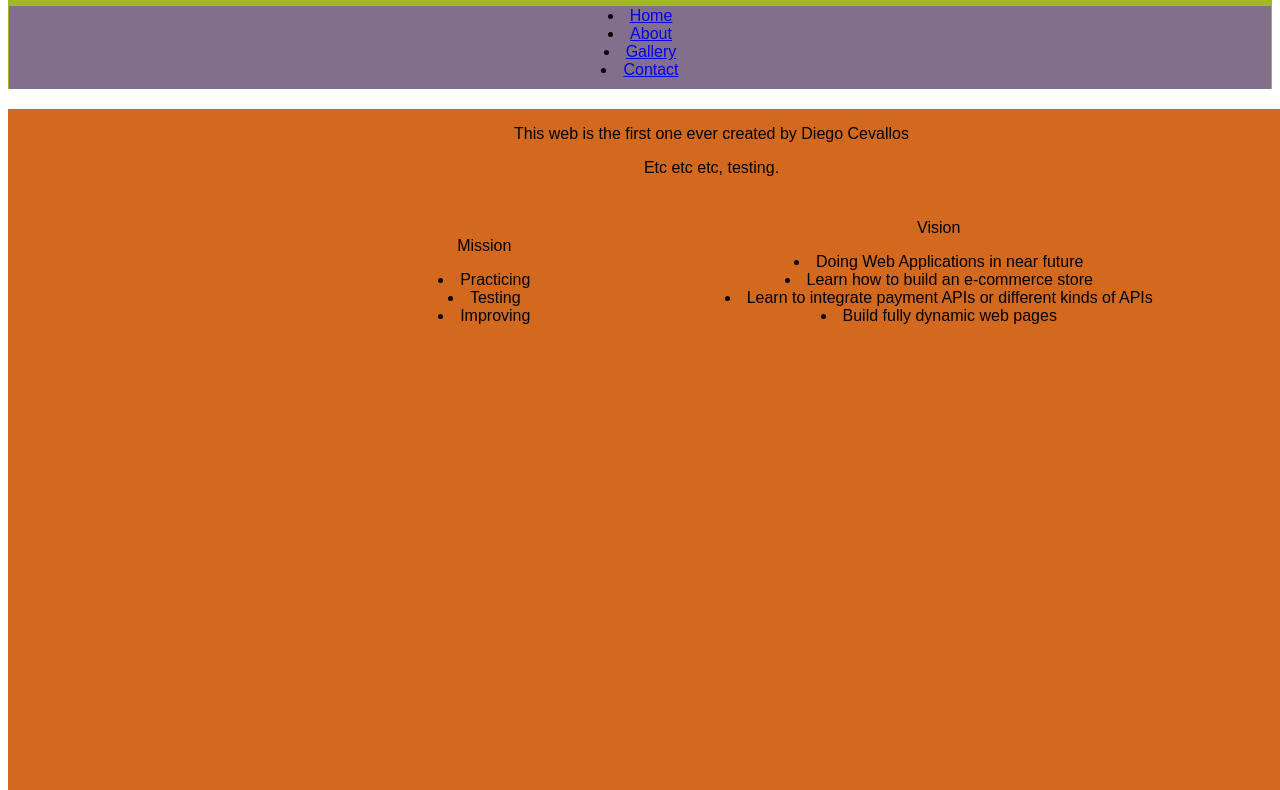
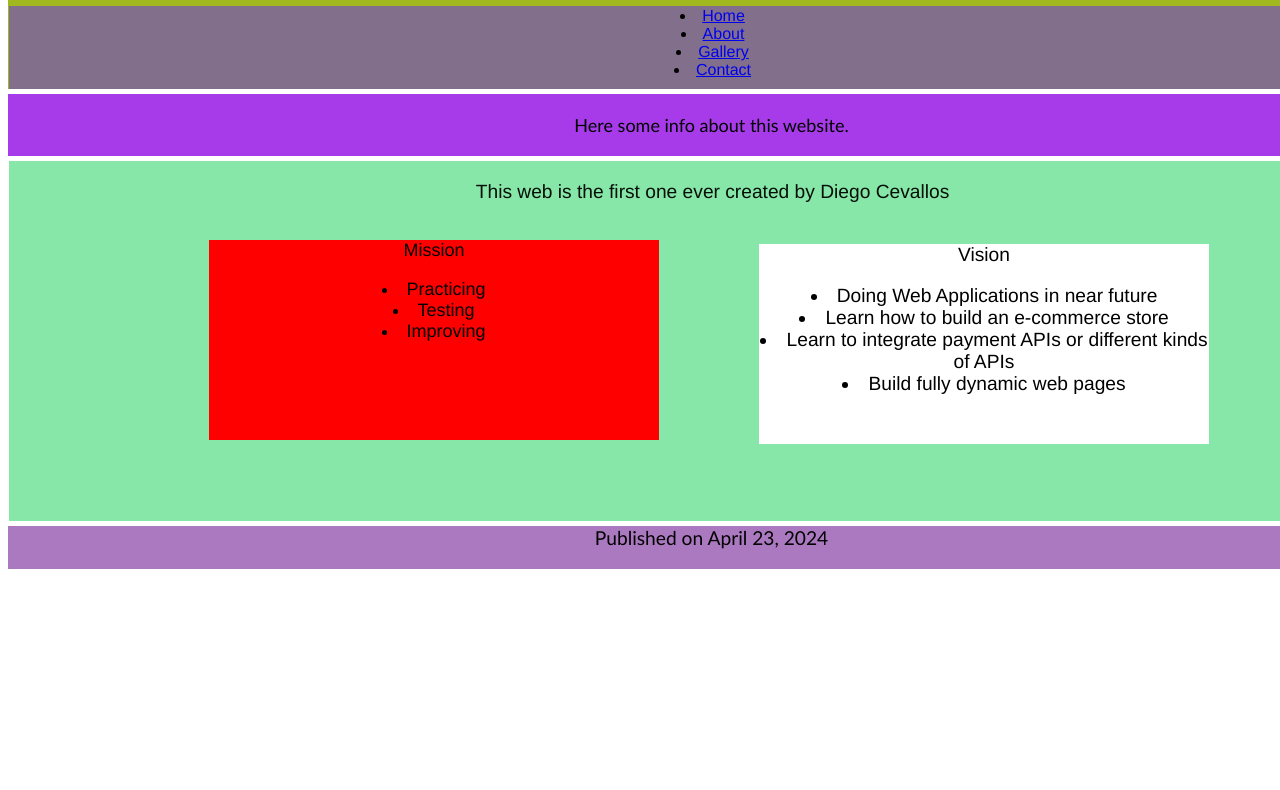
Before and after one commit to dieceva/basic-html-css-example, a plain HTML site: page about.html in a window 1280 px wide. Shown: the part 60-850 px from the top of the page. After the commit the page ends 800 px from the top, so only its background shows below. Drawn offline with Linux system fonts and the light colour scheme.

Commit message:
final touches

```diff
--- a/about.html
+++ b/about.html
@@ -15,15 +15,17 @@
             <li><a href="C:\Users\sa_di\Documents\Tamwood\Assignment_1\index.html">Home</a></li>
             <li><a href="C:\Users\sa_di\Documents\Tamwood\Assignment_1\about.html">About</a></li>
             <li><a href="C:\Users\sa_di\Documents\Tamwood\Assignment_1\gallery.html">Gallery</a></li>
-            <li><a href="C:\Users\sa_di\Documents\Tamwood\Assignment_1\contact.html">Contact</a></li>
+            <li><a href="C:\Users\sa_di\Documents\Tamwood\Assignment_1\index.html">Contact</a></li>
         </nav>
 </header>
+<div>
+    <p id="main-description">Here some info about this website.</p>
+
+</div>
 <body>
     <main class="about">
-        <p>This web is the first one ever created by Diego Cevallos</p>
-    <p>Etc etc etc, testing.
-    </p>
-    <div>
+        <p id="first">This web is the first one ever created by Diego Cevallos</p>
+    <div id="mission">
         <p>Mission</p>
         <p>
             <li>Practicing</li>
@@ -31,7 +33,7 @@
             <li>Improving</li>
         </p>
     </div>
-    <div>
+    <div id="vision">
         <p>Vision</p>
         <p>
             <li>Doing Web Applications in near future</li>
--- a/styles.css
+++ b/styles.css
@@ -16,10 +16,13 @@ body {
 
 /* Styles for the <header> section */
 header {
+    font-family: 'Franklin Gothic Medium', 'Arial Narrow', Arial, sans-serif;
     background-color: rgb(161, 184, 31);
     text-align: center;
     padding-top: 0px;
     padding-bottom: 0px;
+    width: 1407px;
+
 }
 
 /* Styles for the <nav> section */
@@ -35,6 +38,7 @@ nav {
     padding-left: 0px;
     padding-right: 0px;
     padding-bottom: 10px;
+    width: 1407px;
 }
 
 /* Styles for the <main> section */
@@ -65,6 +69,7 @@ article {
     height: 400px;
 }
 div {
+    font-family: 'Gill Sans', 'Gill Sans MT', Calibri, 'Trebuchet MS', sans-serif;
     align-items: top;
     text-align: center;
     display: inline-block;
@@ -85,9 +90,6 @@ aside {
     background-color: #7c4f96;
 }
 /* Class Selector */
-.needs-fit {
-    margin-top: 0px;
-}
 .specific   {
     background-color: rgba(34, 189, 189, 0.26);
     display: block;
@@ -120,13 +122,15 @@ aside {
     margin-right:1px;
 }
 .about  {
-    background-color: chocolate;
-}
-/*.container {
-    display: flex;
-    justify-content: space-between;
-    width: 100%;
-    height: 100vh;
+    display: inline-block;
+    box-sizing: border-box;
+    background-color: rgba(30, 210, 93, 0.534);
+    margin-top:10px;
+    margin-bottom: -15px;
+    margin-left: 1px;
+    margin-right:1px;
+    height: 360px;
+    width: 1407px;
 
 }
 
@@ -134,6 +138,8 @@ aside {
 /* id selector */
 #dota   {
     display: block;
+    font-size: larger;
+    font-family: 'Gill Sans', 'Gill Sans MT', Calibri, 'Trebuchet MS', sans-serif;
     height: 500;
     width: 500;
     margin: 100px 200px -200px 150px;
@@ -141,6 +147,8 @@ aside {
 }
 #clash  {
     display: block;
+    font-size: larger;
+    font-family: 'Gill Sans', 'Gill Sans MT', Calibri, 'Trebuchet MS', sans-serif;
     height: 500;
     width: 500;
     margin: 210px 100px -685px 150px;
@@ -148,6 +156,8 @@ aside {
 }
 #age  {
     display: block;
+    font-size: larger;
+    font-family: 'Gill Sans', 'Gill Sans MT', Calibri, 'Trebuchet MS', sans-serif;
     height: 500;
     width: 500;
     margin: -210px 100px 0px 250px;
@@ -155,6 +165,8 @@ aside {
 }
 #fortnite  {
     display: block;
+    font-size: larger;
+    font-family: 'Gill Sans', 'Gill Sans MT', Calibri, 'Trebuchet MS', sans-serif;
     height: 500;
     width: 500;
     margin: 10px 10px 10px 250px;
@@ -165,7 +177,7 @@ aside {
     width: 1100px;
     text-align: center;
     font-size: x-large;
-    font-style: italic;
+    font-family: 'Gill Sans', 'Gill Sans MT', Calibri, 'Trebuchet MS', sans-serif;
     padding-top: 10px;
     padding-bottom: 10px;
     margin-left: 150px;
@@ -181,11 +193,12 @@ aside {
     font-size: large;
     padding-top: 20px;
     padding-bottom: 20px;
-    margin-top: -25px;
+    margin-top: -15px;
     margin-bottom: -15px;
 }
 #gallery1   {
         display: block;
+        font-family: 'Gill Sans', 'Gill Sans MT', Calibri, 'Trebuchet MS', sans-serif;
         height: 620px;
         width: 500px;
         margin: 100px 200px -200px 100px;
@@ -193,6 +206,7 @@ aside {
 }
  #gallery2   {
         display: block;
+        font-family: 'Gill Sans', 'Gill Sans MT', Calibri, 'Trebuchet MS', sans-serif;
         height: 500px;
         width: 500px;
         margin: 200px 200px -200px 100px;
@@ -200,6 +214,7 @@ aside {
  }
 #gallery3   {
         display: block;
+        font-family: 'Gill Sans', 'Gill Sans MT', Calibri, 'Trebuchet MS', sans-serif;
         height: 620px;
         width: 500px;
         margin: -1005px 200px -200px 300px;
@@ -207,10 +222,41 @@ aside {
 }
  #gallery4   {
         display: block;
+        font-family: 'Gill Sans', 'Gill Sans MT', Calibri, 'Trebuchet MS', sans-serif;
         height: 620px;
         width: 500px;
         margin: 200px 200px -200px 300px;
         padding: 10px 10px 10px 10px;
+ }
+ #mission   {
+    font-family: 'Franklin Gothic Medium', 'Arial Narrow', Arial, sans-serif;
+    font: bold;
+    font-size: large;
+    display: block;
+    box-sizing: border-box;
+    height: 200px;
+    margin: 10px 200px -10px 200px;
+    background-color: red;
+
+ }
+ #vision    {
+    font-family: 'Franklin Gothic Medium', 'Arial Narrow', Arial, sans-serif;
+    font-size: larger;
+    font:bold;
+    display: block;
+    height: 200px;
+    box-sizing: border-box;
+    margin: -215px 200px -100px 750px;
+    background-color: white;
+ }
+ #first {
+    display: inline-block;
+    font-family: 'Franklin Gothic Medium', 'Arial Narrow', Arial, sans-serif;
+    font-size: larger;
+    vertical-align:bottom;
+    color: rgb(5, 15, 7);
+    width: 1407px;
+
  }
 /* Grouping Selectors */
 h2 {
@@ -235,10 +281,13 @@ h3 {
 
 /* Styles for the <footer> section */
 footer {
+    font-size: larger;
+    font-family: 'Gill Sans', 'Gill Sans MT', Calibri, 'Trebuchet MS', sans-serif;
     box-sizing: border-box;
     margin-top: 1px;
     margin-bottom: 1px;
     padding-bottom: 1px;
     background-color: rgba(99, 7, 138, 0.538);
     text-align: center;
+    width: 1407px;
 }
```
Also changed, not shown: age.html (+1 -1 lines), clash.html (+1 -1 lines), dota2.html (+1 -1 lines), fortnite.html (+1 -1 lines), gallery.html (+1 -1 lines), index.html (+1 -1 lines).
